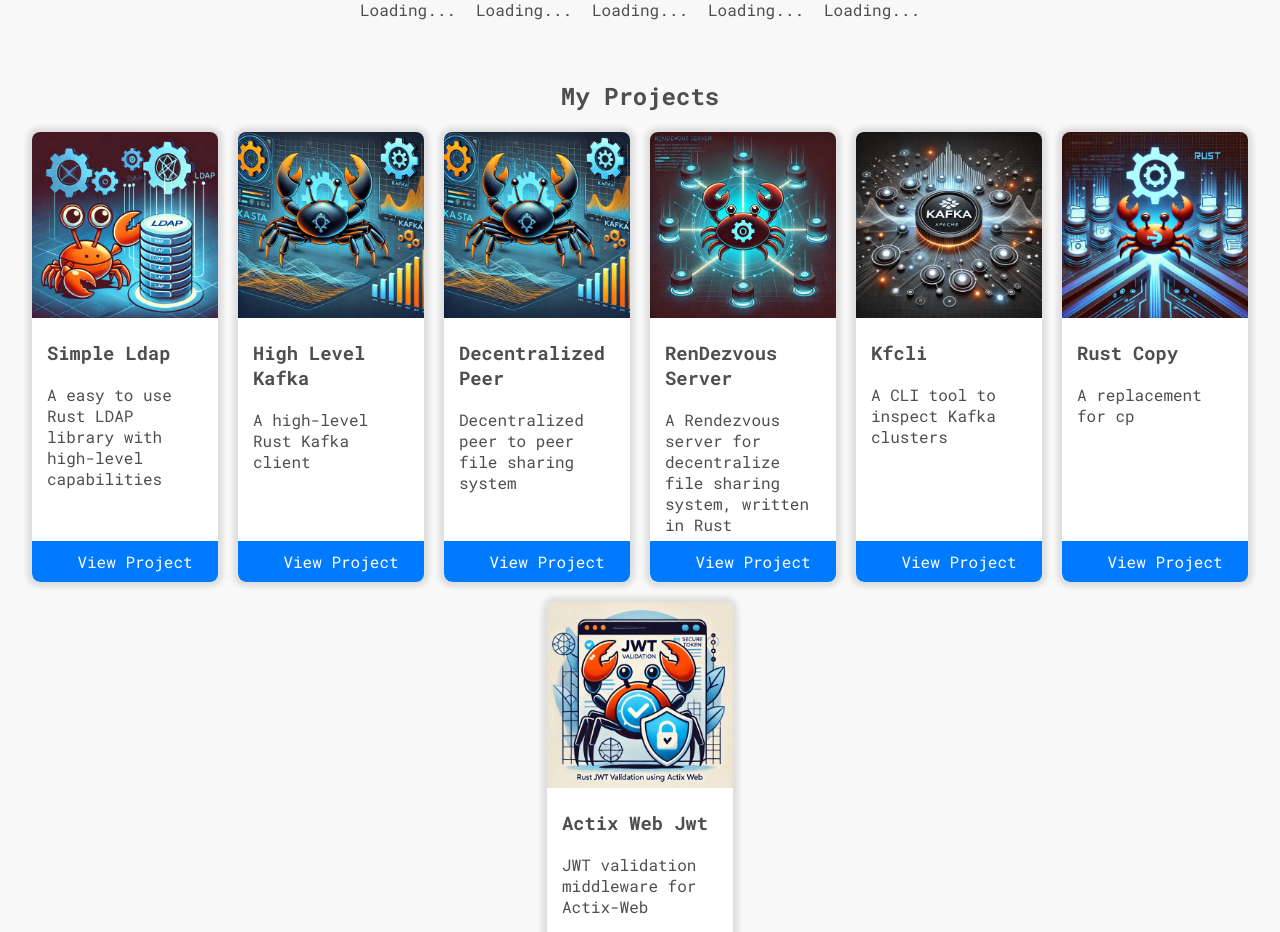
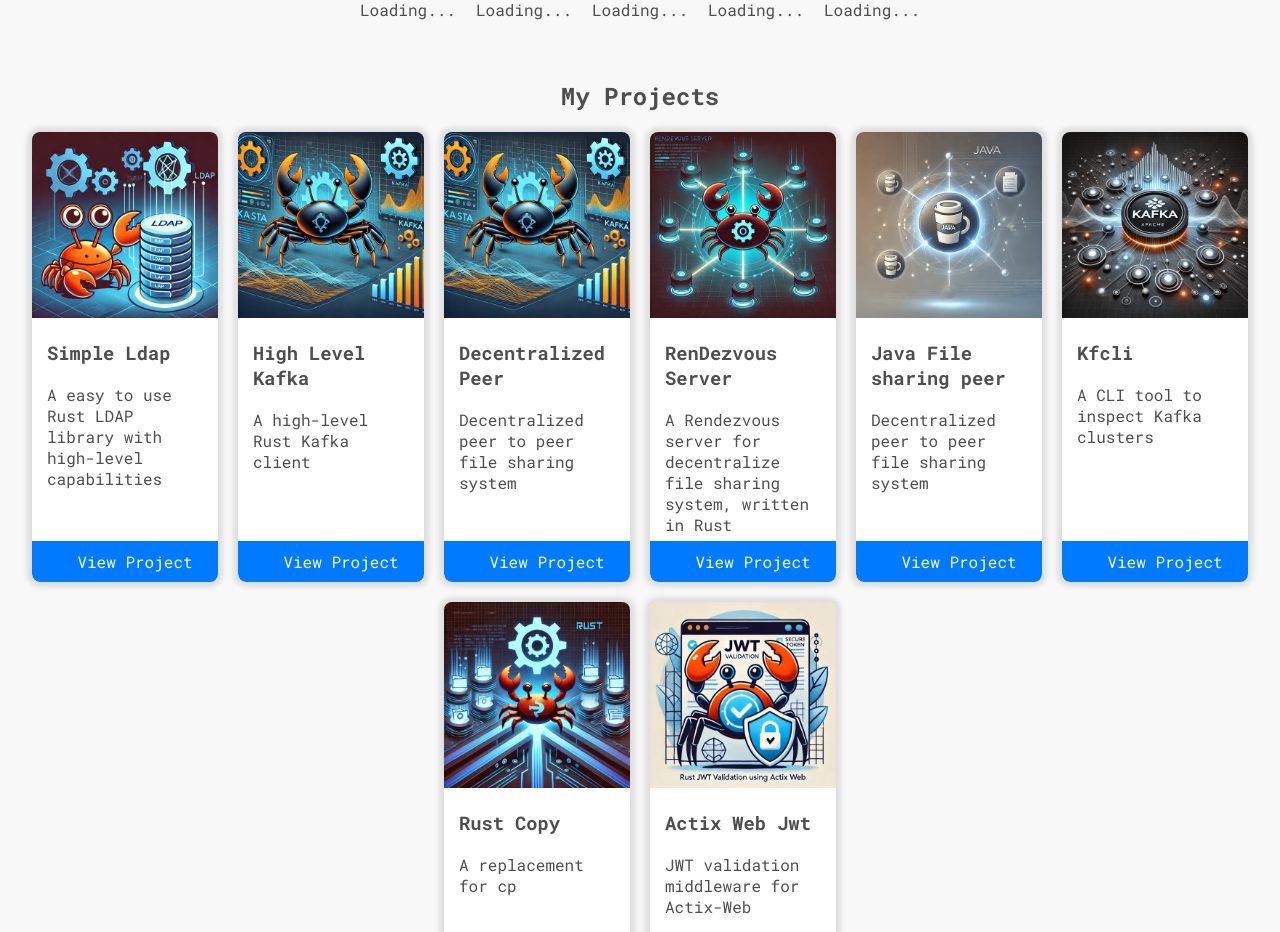
Before and after one commit to keaz/keaz.github.io, a React (Vite) app: page / in a window 1280 px wide. Shown: the part 2060-2992 px from the top of the page. Built offline with nearby package versions, Linux system fonts and the light colour scheme; no server answers.

Commit message:
Added Java peer

```diff
--- a/src/data/projects.ts
+++ b/src/data/projects.ts
@@ -33,6 +33,14 @@ const projects: Project[] = [
     },
     {
         id: 5,
+        slug: 'java-rendezvous-client',
+        title: 'Java File sharing peer',
+        description: 'Decentralized peer to peer file sharing system',
+        imageUrl: 'java-decentralized-peer.webp', // Place your project image in the public folder
+        detailPageUrl: 'https://github.com/keaz/rendezvous-client' // Hypothetical URL to a detailed view
+    },
+    {
+        id: 6,
         slug: 'kcli',
         title: 'Kfcli',
         description: 'A CLI tool to inspect Kafka clusters',
@@ -40,7 +48,7 @@ const projects: Project[] = [
         detailPageUrl: 'https://github.com/keaz/kcli' // Hypothetical URL to a detailed view
     },
     {
-        id: 6,
+        id: 7,
         slug: 'rust-copy',
         title: 'Rust Copy',
         description: 'A replacement for cp',
@@ -48,7 +56,7 @@ const projects: Project[] = [
         detailPageUrl: 'https://github.com/keaz/rust-copy' // Hypothetical URL to a detailed view
     },
     {
-        id: 7,
+        id: 8,
         slug: 'actix-web-jwt',
         title: 'Actix Web Jwt',
         description: 'JWT validation middleware for Actix-Web',
```
Also changed, not shown: public/java-decentralized-peer.webp (added).
